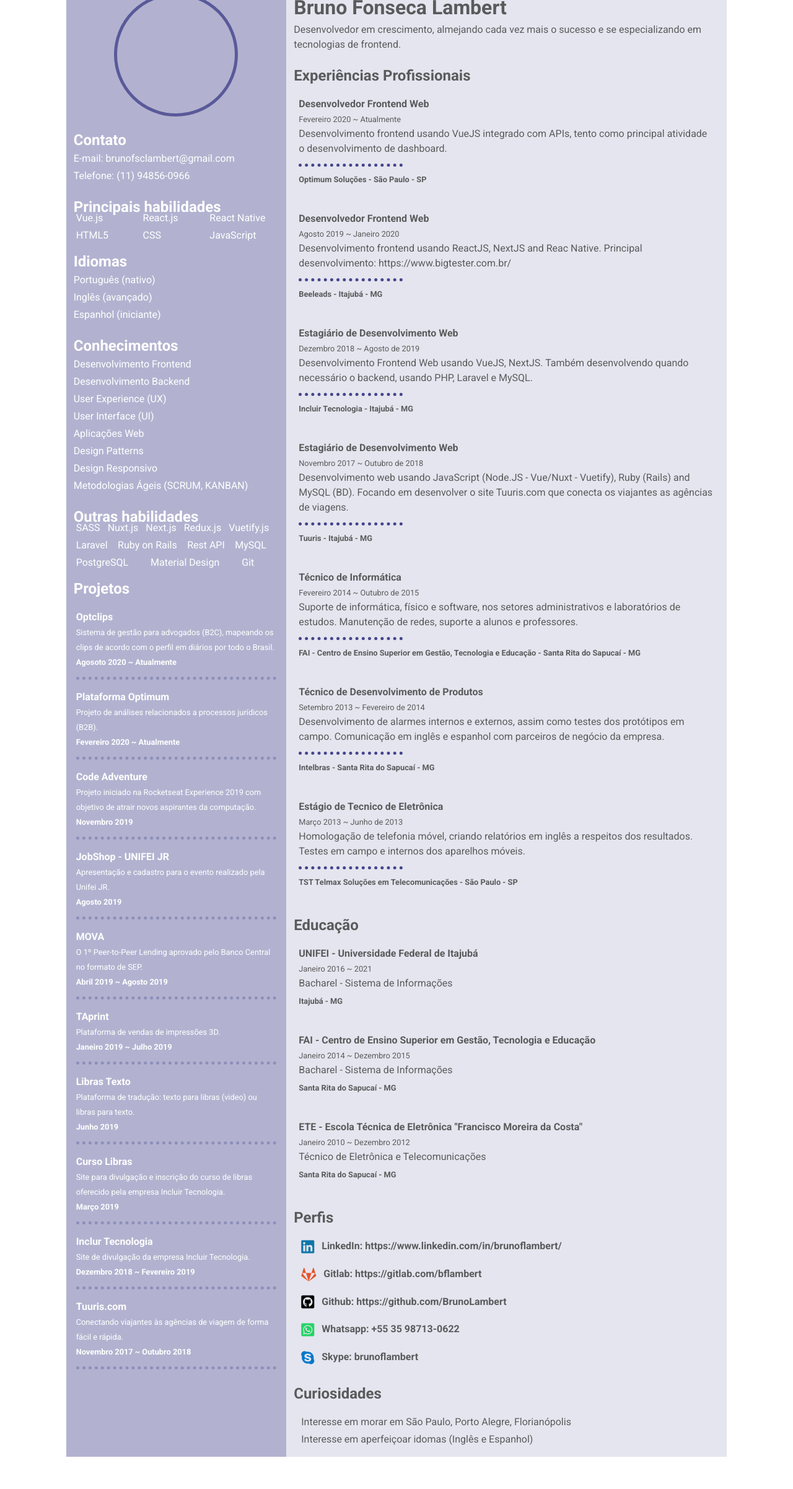
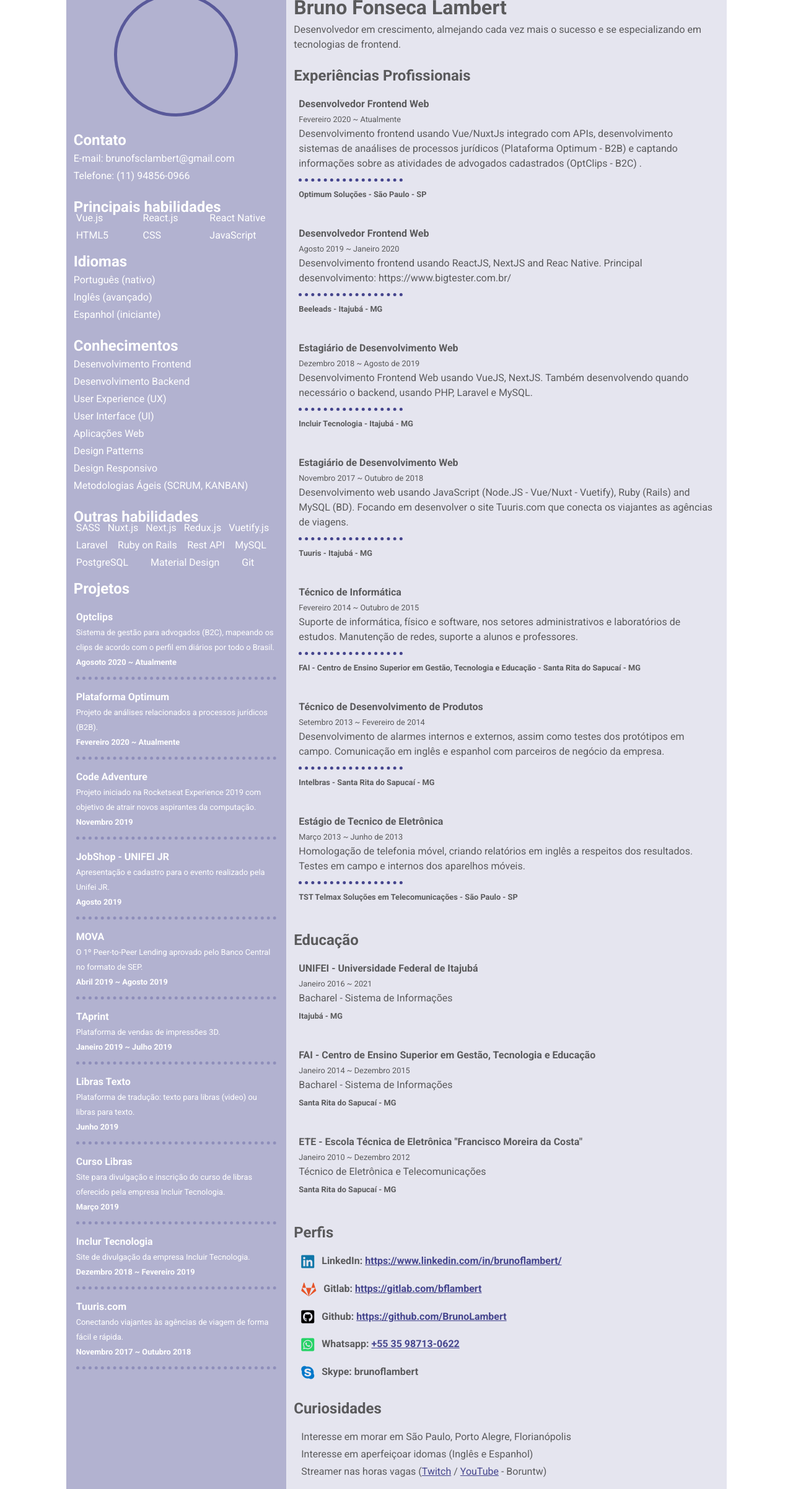
Before and after one commit to BrunoLambert/resume, a Nuxt app: page / in a window 1280 px wide. Shown: the whole page at 62% size. Before the commit the page ends 2351 px from the top, so only its background shows below. Built offline with nearby package versions, Linux system fonts and the light colour scheme.

Commit message:
Acerting links

```diff
--- a/assets/main.css
+++ b/assets/main.css
@@ -6,6 +6,9 @@
   margin-bottom: 4px !important;
 }
 a {
+  color: rgba(0, 0, 100, 0.7) !important;
+}
+a.no-underline {
   text-decoration: none !important;
   color: inherit !important;
 }
--- a/pages/index.vue
+++ b/pages/index.vue
@@ -43,7 +43,7 @@
       </div>
       <div class="mt-5">
         <h2>Projetos</h2>
-        <a v-for="(project, index) in projects" :key="index" :href="project.link" target="_blank">
+        <a v-for="(project, index) in projects" :key="index" :href="project.link" target="_blank" class="no-underline">
           <v-layout row wrap class="mx-1 my-4 project-layout">
             <v-flex xs12>
               <h4>{{ project.name }}</h4>
@@ -131,6 +131,9 @@
           </v-flex>
           <v-flex xs12>
             <p>Interesse em aperfeiçoar idomas (Inglês e Espanhol)</p>
+          </v-flex>
+          <v-flex xs12>
+            <p>Streamer nas horas vagas (<a href="https://www.twitch.tv/boruntw" target="_blank">Twitch</a> / <a href="https://www.youtube.com/channel/UCzhSb2qjPx3GPxnKzs0s02A" target="_blank">YouTube</a> - Boruntw)</p>
           </v-flex>
         </v-layout>
       </div>
@@ -250,7 +253,7 @@
       {
         role: 'Desenvolvedor Frontend Web',
         company: 'Optimum Soluções',
-        description: 'Desenvolvimento frontend usando VueJS integrado com APIs, tento como principal atividade o desenvolvimento de dashboard.',
+        description: 'Desenvolvimento frontend usando Vue/NuxtJs integrado com APIs, desenvolvimento sistemas de anaálises de processos jurídicos (Plataforma Optimum - B2B) e captando informações sobre as atividades de advogados cadastrados (OptClips - B2C) .',
         startedAt: 'Fevereiro 2020',
         leftAt: 'Atualmente',
         location: 'São Paulo - SP'
```
